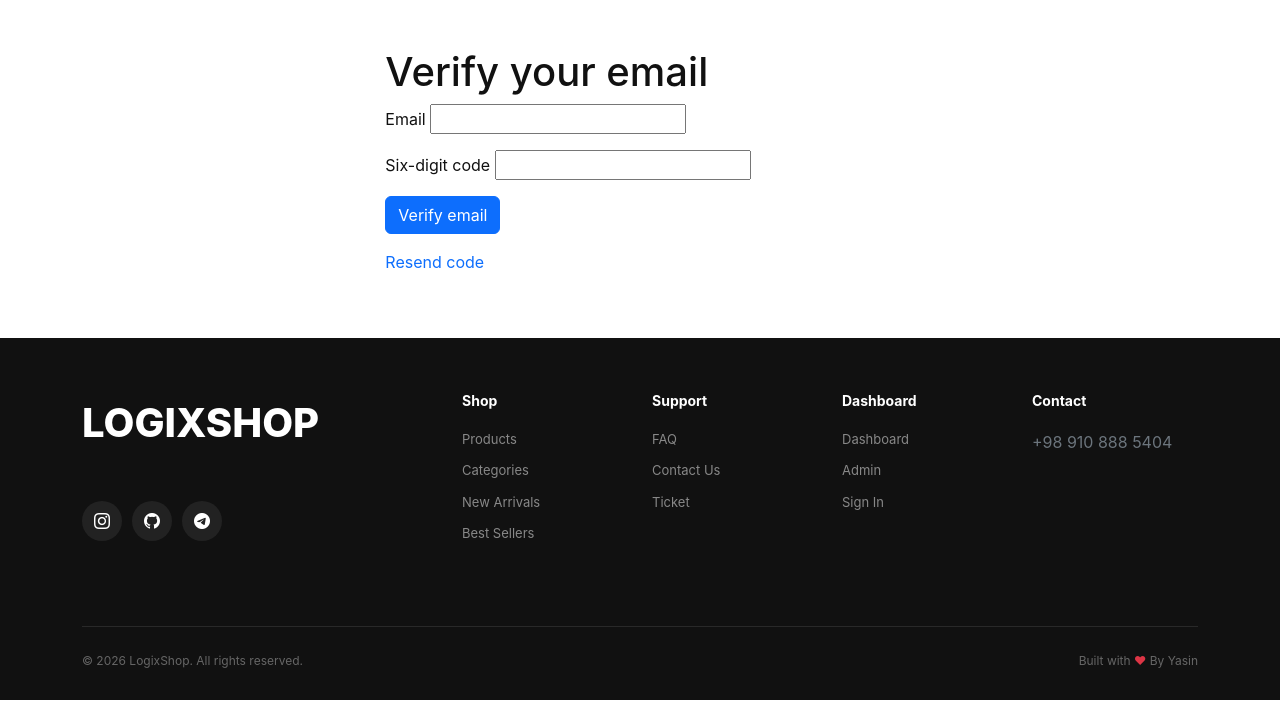
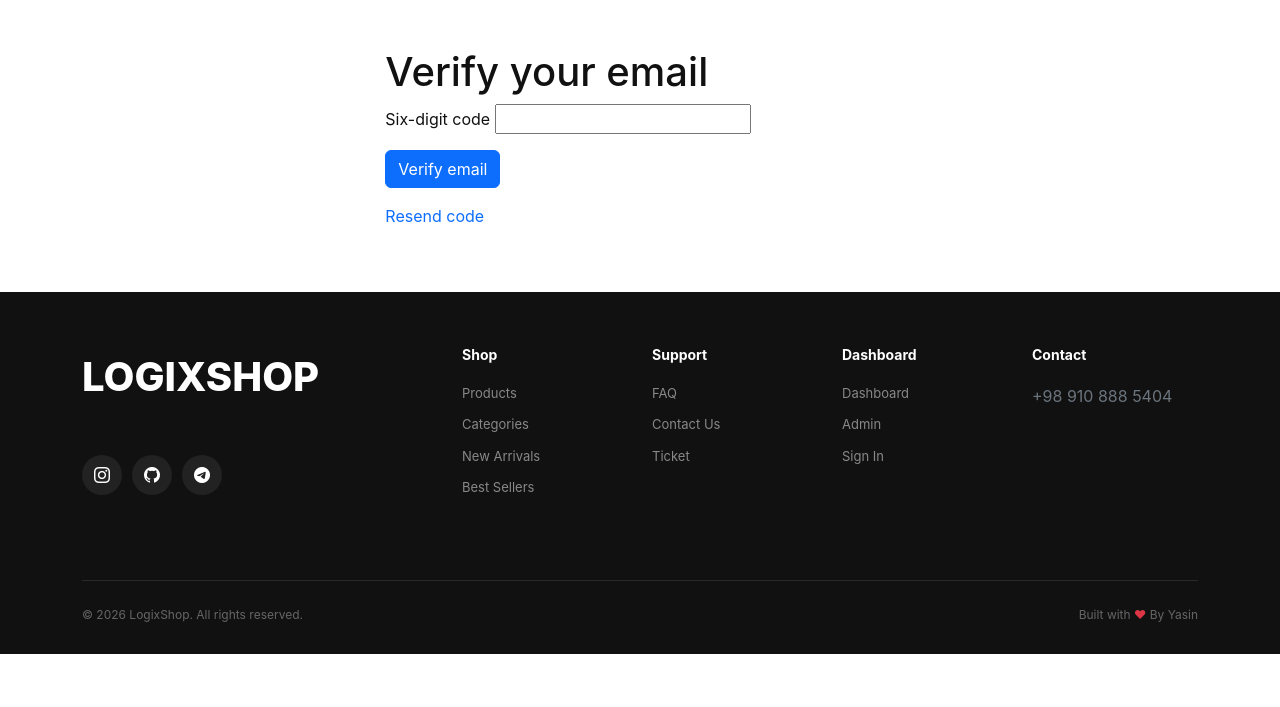
Before and after one commit to yasinnazari/LogixShop, a Django app: page /verify-email/ in a window 1280 px wide. Shown: the part 93-800 px from the top of the page. Run offline with Django 5.2, Linux system fonts and the light colour scheme; parts of the project's set-up code (start-up, migrations or seed data) failed here and were passed over.

Commit message:
Fix register bug for give email in 3 steps

```diff
--- a/shop/authentication/views.py
+++ b/shop/authentication/views.py
@@ -18,6 +18,7 @@ from shop.models import EmailVerificationChallenge
 from .rate_limits import is_rate_limited
 from .schemas import (
     EmailChangeSchema,
+    EmailVerificationCodeSchema,
     EmailVerificationSchema,
     ForgotPasswordSchema,
     LoginSchema,
@@ -47,9 +48,12 @@ def _payload(request):
     }
 
 
-def _validate(schema, request):
+def _validate(schema, request, *, fields=None):
     try:
-        return schema.model_validate(_payload(request)), {}
+        payload = _payload(request)
+        if fields is not None:
+            payload = {key: payload.get(key, '') for key in fields}
+        return schema.model_validate(payload), {}
 
     except PydanticValidationError as exc:
         errors = {}
@@ -131,34 +135,42 @@ def register(request):
         return redirect('shop:resend_verification')
 
     log_security_event('registration_created', request, user=user, email=user.email)
+    request.session['registration_verification_email'] = user.email
     messages.success(request, 'Your account has been created successfully!')
 
-    return redirect(f"{reverse('shop:verify_email')}?email={payload.email}")
+    return redirect('shop:verify_email')
 
 
 @require_http_methods(['GET', 'POST'])
 def verify_email(request):
+    email = request.session.get('registration_verification_email', '')
+
     if request.method == 'GET':
-        return _render(request, 'auth/verify_email.html', email=request.GET.get('email', ''))
+        return _render(request, 'auth/verify_email.html')
 
-    payload, errors = _validate(EmailVerificationSchema, request)
+    if not email:
+        messages.error(request, 'Your verification session has expired. Please request a new code.')
+        return redirect('shop:resend_verification')
+
+    payload, errors = _validate(EmailVerificationCodeSchema, request, fields={'code'})
     if errors:
         return _render(request, 'auth/verify_email.html', errors=errors, status=400)
 
-    if throttled := _throttled(request, scope='verify-email', email=payload.email, limit=10, window=300):
+    if throttled := _throttled(request, scope='verify-email', email=email, limit=10, window=300):
         return throttled
 
     try:
         user = verify_email_challenge(
-            email=payload.email,
+            email=email,
             code=payload.code.get_secret_value(),
             purpose=EmailVerificationChallenge.Purpose.REGISTRATION,
         )
 
     except ChallengeError:
-        log_security_event('email_verification_failed', request, email=payload.email)
+        log_security_event('email_verification_failed', request, email=email)
         return _render(request, 'auth/verify_email.html', errors={'code': ['The code is invalid or expired.']}, status=400)
 
+    request.session.pop('registration_verification_email', None)
     login(request, user)
     log_security_event('email_verified', request, user=user, email=user.email)
     messages.success(request, 'Your email has been verified.')
@@ -182,6 +194,7 @@ def resend_verification(request):
     if user:
         try:
             issue_email_challenge(user=user, purpose=EmailVerificationChallenge.Purpose.REGISTRATION)
+            request.session['registration_verification_email'] = user.email
             log_security_event('email_verification_resent', request, user=user, email=user.email)
 
         except (ChallengeCooldown, EmailDeliveryError):
@@ -189,6 +202,7 @@ def resend_verification(request):
 
     messages.success(request, 'If an account exists, a Verification Email will be sent soon')
 
+    request.session['registration_verification_email'] = payload.email
     return redirect('shop:verify_email')
 
 
--- a/shop/templates/auth/verify_email.html
+++ b/shop/templates/auth/verify_email.html
@@ -10,14 +10,6 @@
 
       <form method="post" novalidate>
          {% csrf_token %}
-
-         <p>
-            <label for="email">Email</label>
-            <input id="email" type="email" name="email" value="{{ email }}" required>
-            {% for error in errors.email %}
-               <span class="text-danger">{{ error }}</span>
-            {% endfor %}
-         </p>
 
          <p>
             <label for="verification-code">Six-digit code</label>
```
Also changed, not shown: shop/authentication/schemas.py (+15 -3 lines).
